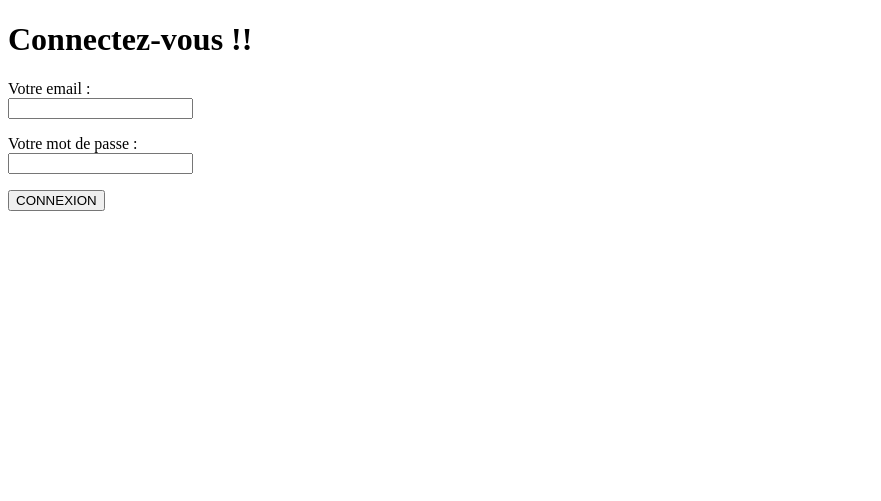
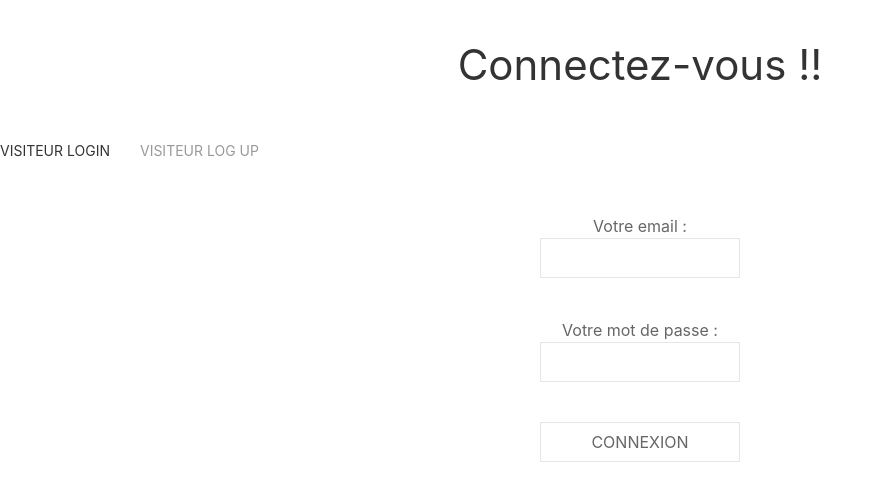
Before and after one commit to Tablieh/Forum_mvc, a PHP site: page /?ctrl=security&action=login in a window 1280 px wide. Shown: the top 501 px of the page, without its empty margins (0-881 px from the left). Run offline with PHP 8.4, Linux system fonts and the light colour scheme; some libraries are stand-ins or nearby versions.

Commit message:
yoho finaly

```diff
--- /dev/null
+++ b/Forum/public/css/style.css
@@ -0,0 +1,8 @@
+.info{
+    display: flex;
+    flex-direction: column;
+text-align: center;
+}
+.titre{
+    text-align: center;
+}
--- a/Forum/src/controller/ForumSubjetController.php
+++ b/Forum/src/controller/ForumSubjetController.php
@@ -34,7 +34,7 @@
         {
             if($id){
 
-                $sujets = $this->managerS->getOneById($id);
+                $sujets = $this->managers->getOneById($id);
 
                 return $this->render("Froumsubjet/subjet.php", [
                     "sujets" => $sujets,
--- a/Forum/src/controller/VisiteurController.php
+++ b/Forum/src/controller/VisiteurController.php
@@ -19,7 +19,6 @@ use App\Model\Manager\VisiteurManager;
             "title"    => "Liste des Visiteur"
         ]);
     }
-
     public function voirVisiteur($id)
     {
         if($id){
--- a/Forum/view/Froumsubjet/topicAndMessages.php
+++ b/Forum/view/Froumsubjet/topicAndMessages.php
@@ -36,7 +36,7 @@
             <tr>
                 <td><?=  $message->getTexte() ?></td>
                 <td><?=  $message->getDateDeCree('d/m/Y H:i:s') ?> </td>
-                <td><?=  $message->getUtilisateur() ?> </td>
+                <td><?=  $message->getVisiteur() ?> </td>
                 <!-- https://getuikit.com/docs/icon -->
                 <td>
                     <a class="uk-icon-link uk-margin-small-right" uk-icon="file-edit" href="?ctrl=admin&action=upDatemessage&id=<?=  $message->getId() ?>"></a>
--- a/Forum/view/Visiteur/login.php
+++ b/Forum/view/Visiteur/login.php
@@ -1,17 +1,27 @@
-<h1>
+<h1 class="titre">
     Connectez-vous !!
 </h1>
-<form action="?ctrl=security&action=login" method="post">
-    <p>
-        <label for="mail">Votre email : </label><br>
-        <input type="email" name="email" id="mail" required>
+<div class="uk-navbar-left">
+
+        <ul class="uk-navbar-nav">
+            <li class="uk-active"><a href="?ctrl=security&action=login">Visiteur Login</a> <br></li>
+            <li>
+            <a href="?ctrl=security&action=register">Visiteur log up</a>
+            </li>
+        </ul>
+
+    </div>
+<form class="info" action="?ctrl=security&action=login" method="post">
+    <p class="uk-margin">
+        <label  for="mail">Votre email : </label><br>
+        <input class="uk-input uk-form-width-medium" type="email" name="email" id="mail" required>
     </p>
-    <p>
+    <p class="uk-margin">
         <label for="MoteDePass">Votre mot de passe : </label><br>
-        <input type="password" name="MoteDePass" id="MoteDePass" required>
+        <input class="uk-input uk-form-width-medium" type="password" name="MoteDePass" id="MoteDePass" required>
     </p>
-    <p>
+    <p class="uk-margin">
         <input type="hidden" name="csrf_token" value="<?= $csrf_token ?>">
-        <input type="submit" name="submit" value="CONNEXION">
+        <input class="uk-input uk-form-width-medium" type="submit" name="submit" value="CONNEXION">
     </p>
 </form>
--- a/Forum/view/layout.php
+++ b/Forum/view/layout.php
@@ -7,6 +7,8 @@
 <head>
     <meta charset="utf-8">
     <meta http-equiv="X-UA-Compatible" content="IE=edge">
+    <link rel="stylesheet" href="https://cdn.jsdelivr.net/npm/uikit@3.6.18/dist/css/uikit.min.css" />
+    <link rel="stylesheet" href="./public/css/style.css">
     <meta name="viewport" content="width=device-width, initial-scale=1.0">
 
     <title><?= $title ? " - ".$title : "" ?></title>
@@ -15,6 +17,14 @@
     <?php include("messages.php"); ?>
 
     <div>
+    <nav class="uk-navbar-container" uk-navbar>
+
+
+
+
+
+</nav>
+
         <?= $page //ici s'intègrera la page que le contrôleur aura renvoyé !!?>
     </div>
 </body>
```
Also changed, not shown: Forum/src/model/manager/ForumSubjetManager.php (+4 -4 lines), Forum/view/Froumsubjet/subjet.php (+8 -4 lines), Forum/view/Visiteur/register.php (+22 -12 lines), Forum/view/home/home.php (+11 -3 lines).
